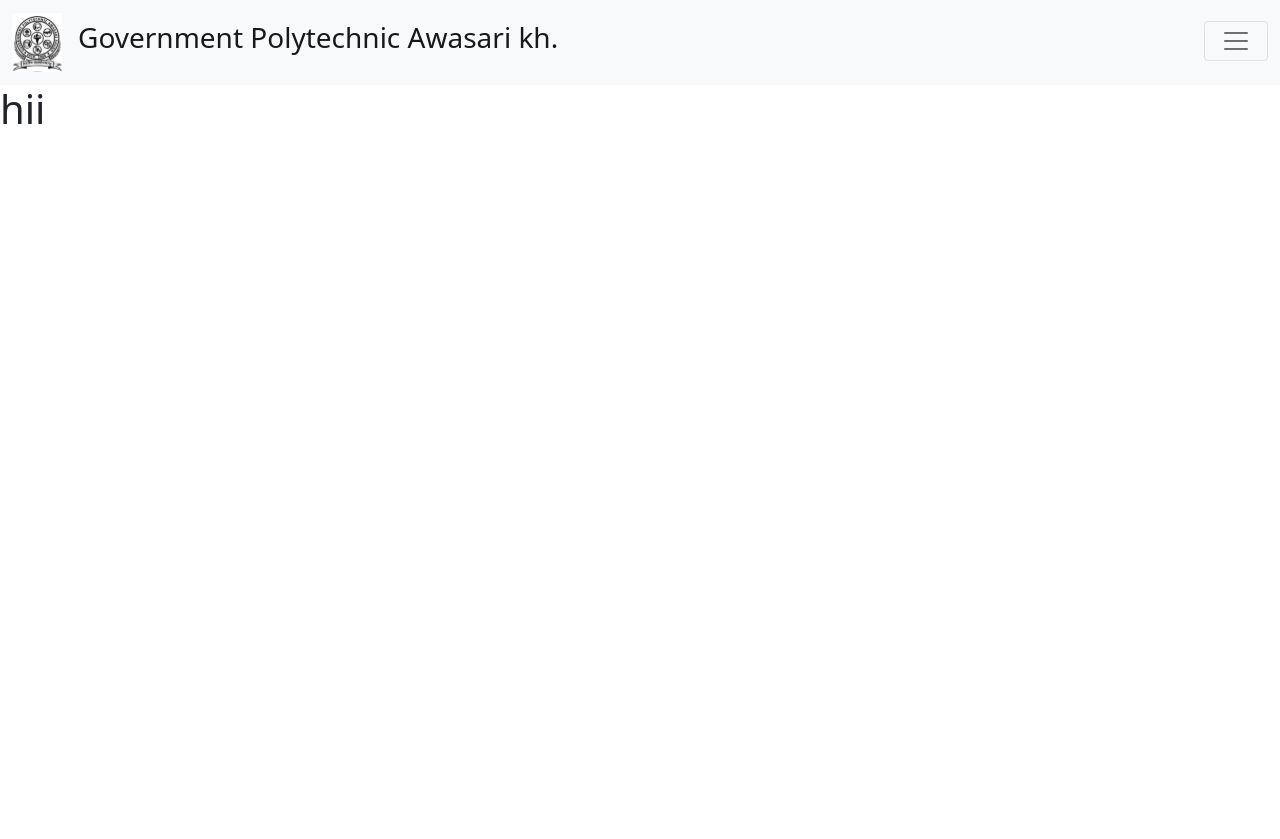
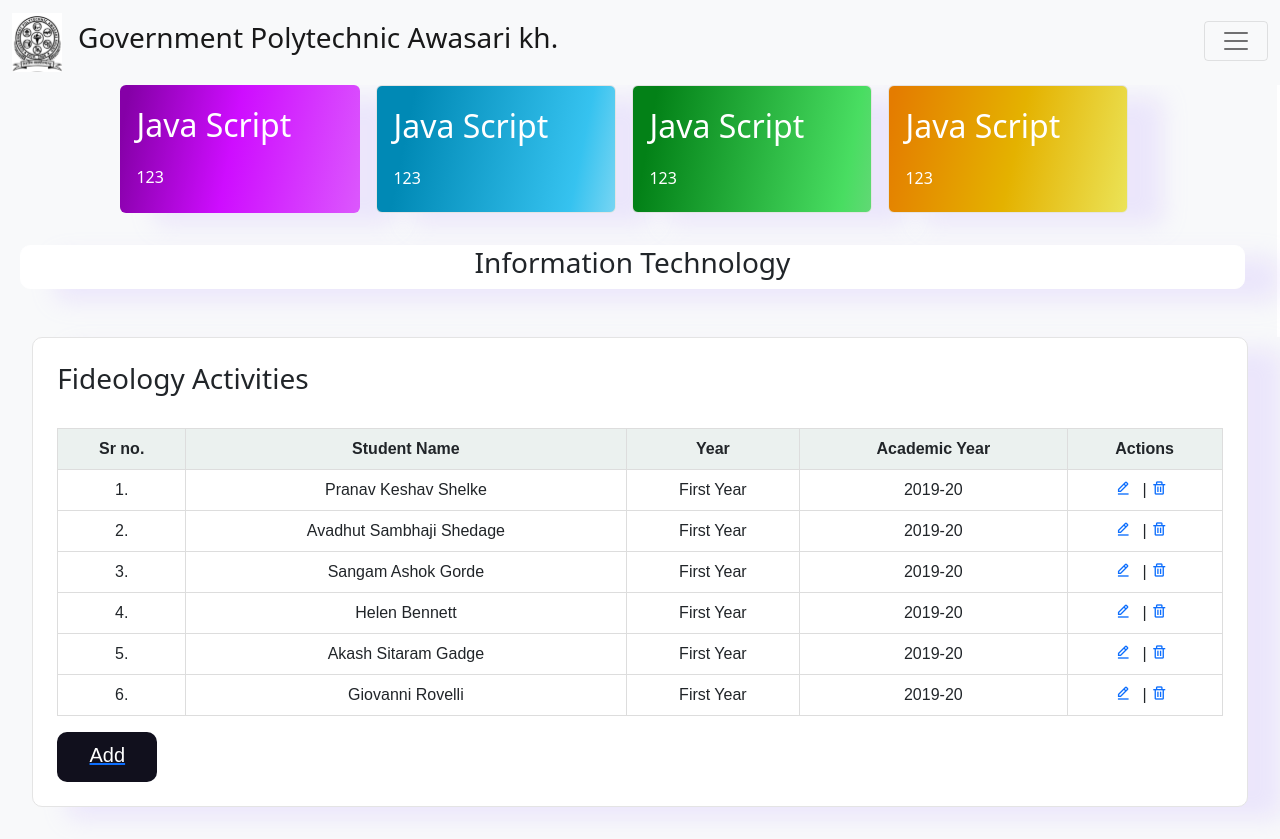
Before and after one commit to PranavShelke4/IT, a React (Create React App) app: page /subject-teacher-dashbord in a window 1280 px wide. Before the commit the page ends 800 px from the top, so only its background shows below. Built offline with nearby package versions, Linux system fonts and the light colour scheme.

Commit message:
Dashbord 75% done

```diff
--- a/src/components/SubjectTeacher/Dashboard/FideologyActivities.css
+++ b/src/components/SubjectTeacher/Dashboard/FideologyActivities.css
@@ -0,0 +1,54 @@
+.FideologyActivities{
+    padding: 2rem;
+    justify-content: center;
+    background-color: #f8f9fa;
+}
+
+.fideo{
+    width: 100%;
+    height: auto;
+    background: #FFFFFF;
+    border: 0.5px solid #E4E4E4;
+    box-sizing: border-box;
+    box-shadow: 35px 12px 23px rgba(201, 176, 255, 0.25);
+    border-radius: 10px;
+    margin-top: -2rem;
+    padding: 2%;
+  }
+
+.fidoh3{
+    margin-bottom: 2rem;
+}
+
+  table {
+    font-family: arial, sans-serif;
+    border-collapse: collapse;
+    width: 100%;
+  }
+
+  td {
+    border: 1px solid #dddddd;
+    text-align: center;
+    padding: 8px;
+  }
+
+  th {
+    border: 1px solid #dddddd;
+    text-align: center;
+    padding: 8px;
+    background-color: #EBF1EF;
+  }
+
+.add{
+    width: 100px;
+    height: 50px;
+    background-color: #11101d;
+    color: white;
+    font-size: 20px;
+    font-family: arial, sans-serif;
+    margin-top: 1rem !important;
+    text-align: center;
+    padding: .5rem;
+    border-radius: 10px;
+    text-decoration: none !important;
+}
--- a/src/components/SubjectTeacher/Dashboard/FideologyActivities.js
+++ b/src/components/SubjectTeacher/Dashboard/FideologyActivities.js
@@ -0,0 +1,67 @@
+/* eslint-disable jsx-a11y/anchor-is-valid */
+import React from 'react'
+import "./FideologyActivities.css"
+
+function FideologyActivities() {
+  return (
+    <div class="FideologyActivities">
+        <div class="fideo">
+  		<h3 className='fidoh3'>Fideology Activities</h3>
+  		<table>
+		  <tr>
+		    <th>Sr no.</th>
+		    <th>Student Name</th>
+		    <th>Year</th>
+		    <th>Academic Year</th>
+		    <th>Actions</th>
+		  </tr>
+		  <tr>
+		    <td>1.</td>
+		    <td>Pranav Keshav Shelke</td>
+		    <td>First Year</td>
+		    <td>2019-20</td>
+		    <td><a href="#"><i class='bx bx-edit-alt'></i></a> | <a href="#"><i class='bx bx-trash'></i></a></td>
+		  </tr>
+		  <tr>
+		    <td>2.</td>
+		    <td>Avadhut Sambhaji Shedage</td>
+		    <td>First Year</td>
+		    <td>2019-20</td>
+		    <td><a href="#"><i class='bx bx-edit-alt'></i></a> | <a href="#"><i class='bx bx-trash'></i></a></td>
+		  </tr>
+		  <tr>
+		    <td>3.</td>
+		    <td>Sangam Ashok Gorde</td>
+		    <td>First Year</td>
+		    <td>2019-20</td>
+		    <td><a href="#"><i class='bx bx-edit-alt'></i></a> | <a href="#"><i class='bx bx-trash'></i></a></td>
+		  </tr>
+		  <tr>
+		    <td>4.</td>
+		    <td>Helen Bennett</td>
+		    <td>First Year</td>
+		    <td>2019-20</td>
+		    <td><a href="#"><i class='bx bx-edit-alt'></i></a> | <a href="#"><i class='bx bx-trash'></i></a></td>
+		  </tr>
+		  <tr>
+		    <td>5.</td>
+		    <td>Akash Sitaram Gadge</td>
+		    <td>First Year</td>
+		    <td>2019-20</td>
+		    <td><a href="#"><i class='bx bx-edit-alt'></i></a> | <a href="#"><i class='bx bx-trash'></i></a></td>
+		  </tr>
+		  <tr>
+		    <td>6.</td>
+		    <td>Giovanni Rovelli</td>
+		    <td>First Year</td>
+		    <td>2019-20</td>
+		    <td><a href="#"><i class='bx bx-edit-alt'></i></a> | <a href="#"><i class='bx bx-trash'></i></a></td>
+		  </tr>
+		</table>
+        <a href='#'><div className='add'>Add</div></a>
+  	</div>
+    </div>
+  )
+}
+
+export default FideologyActivities
--- a/src/pages/SubjectTeacherPages/Dashbord.js
+++ b/src/pages/SubjectTeacherPages/Dashbord.js
@@ -1,11 +1,16 @@
 import React from 'react'
 import SubNavbar from '../../components/SubjectTeacher/subNavbar'
+import MySubject from "../../components/SubjectTeacher/Dashboard/MySubject";
+import FideologyActivities from "../../components/SubjectTeacher/Dashboard/FideologyActivities";
+
+
 
 function Dashbord() {
   return (
     <>
         <SubNavbar/>
-        <h1>hii</h1>
+        <MySubject />
+        <FideologyActivities />
     </>
   )
 }
```
